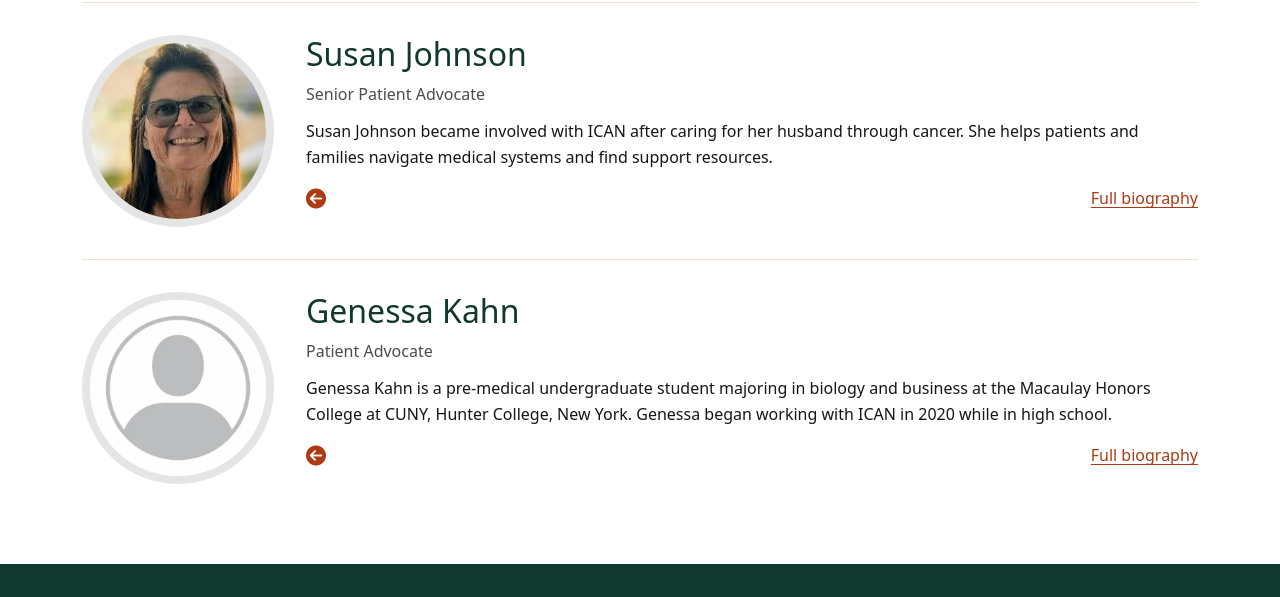
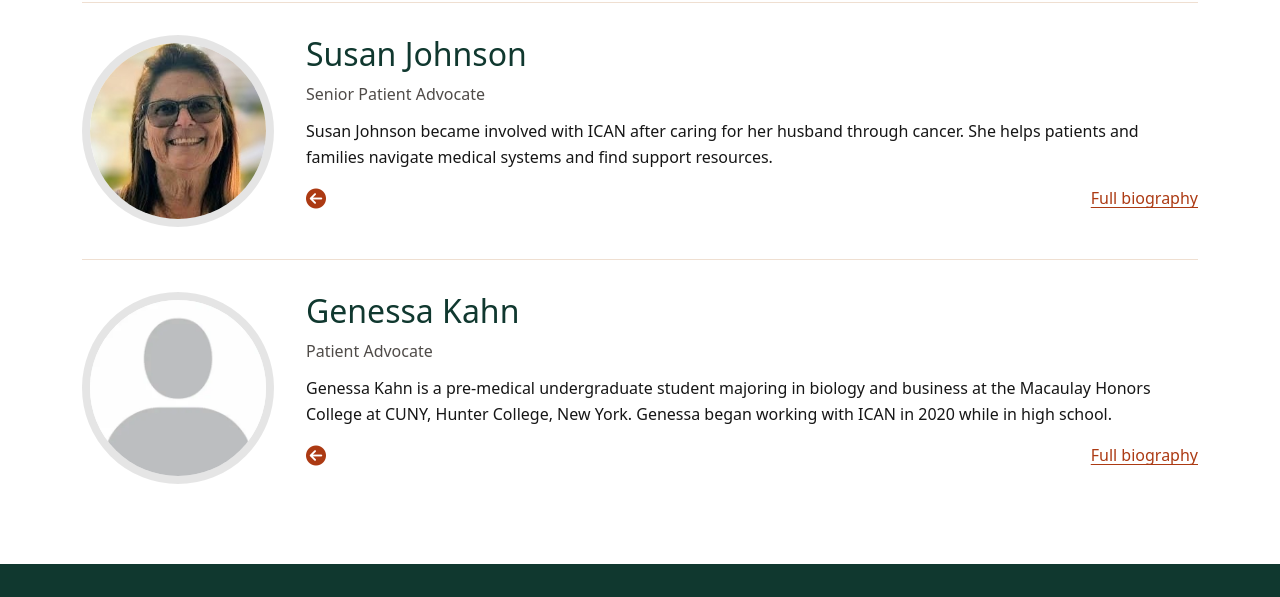
Before and after one commit to elcy-b/nrg1-modern-dev, a plain HTML site: page preview/leadership.html in a window 1280 px wide. Shown: the part 1648-2245 px from the top of the page. Drawn offline with nearby package versions, Linux system fonts and the light colour scheme.

Commit message:
Use cropped Genessa icon in preview short biography

```diff
--- a/preview/leadership.html
+++ b/preview/leadership.html
@@ -160,7 +160,7 @@
         </div>
       </article>
       <article class="leadership-biography" id="genessa-kahn" aria-labelledby="genessa-kahn-heading" tabindex="-1">
-        <img src="assets/images/leadership/generic-person.png" width="192" height="192" alt="Generic person icon for Genessa Kahn" loading="lazy">
+        <img src="assets/images/leadership/generic-person-cropped.png" width="192" height="192" alt="Generic person icon for Genessa Kahn" loading="lazy">
         <div>
           <h2 id="genessa-kahn-heading">Genessa Kahn</h2>
           <p class="leadership-title">Patient Advocate</p>
```
